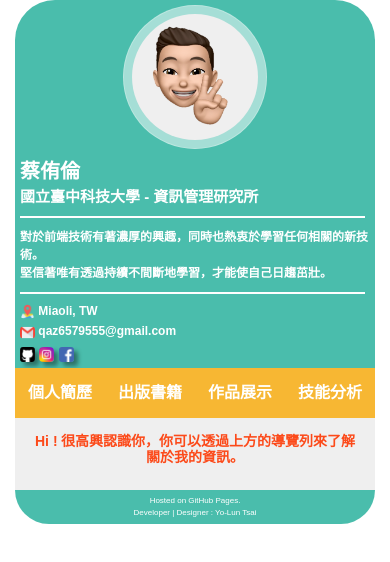
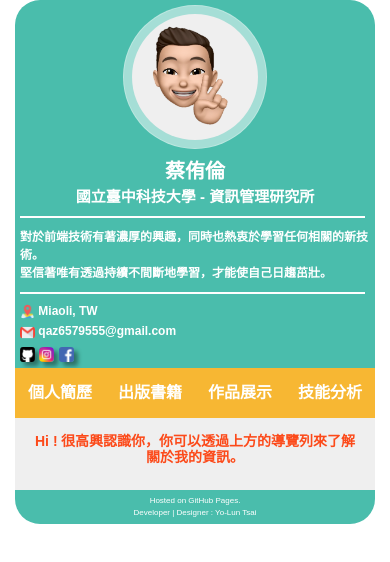
Before and after one commit to YoLunTsai/Jack-Tsai, a plain HTML site: page index.html in a window 390 px wide. Drawn offline with Linux system fonts and the light colour scheme.

Commit message:
名字學校置中及整體外框微調(手機)

```diff
--- a/css/style.css
+++ b/css/style.css
@@ -238,6 +238,10 @@ footer {
         font-size: 10px;
     }
 
+    .t-center {
+        text-align: center;
+    }
+
     #JackTsai {
         width: 40%;
     }
@@ -275,4 +279,12 @@ footer {
     .card-img-top {
         border-radius: 10px 10px 0px 0px;
     }
+
+    header {
+        border-radius: 25px 25px 0 0;
+    }
+
+    footer {
+        border-radius: 0 0 25px 25px;
+    }
 }
--- a/index.html
+++ b/index.html
@@ -23,8 +23,8 @@
                 </div>
                 <div class="col-md-8">
                     <div id="headerRight" class="my-2 mx-2">
-                        <h1 style="font-size: 2rem; font-weight:bold;">蔡侑倫</h1>
-                        <h2 style="font-size: 1.5rem; font-weight:bold;">國立臺中科技大學 - 資訊管理研究所</h2>
+                        <h1 style="font-size: 2rem; font-weight:bold;" class="t-center">蔡侑倫</h1>
+                        <h2 style="font-size: 1.5rem; font-weight:bold;" class="t-center">國立臺中科技大學 - 資訊管理研究所</h2>
                         <hr align="left" class="header_hr">
                         <p>對於前端技術有著濃厚的興趣，同時也熱衷於學習任何相關的新技術。<br>
                             堅信著唯有透過持續不間斷地學習，才能使自己日趨茁壯。
```
Also changed, not shown: 1 other file.
